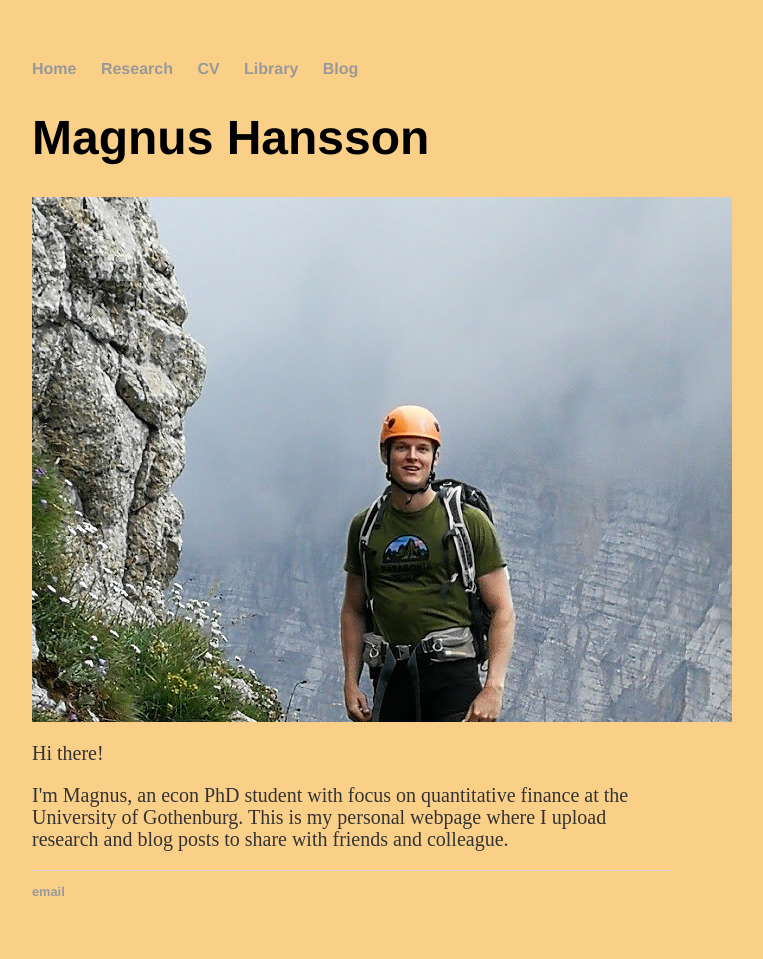
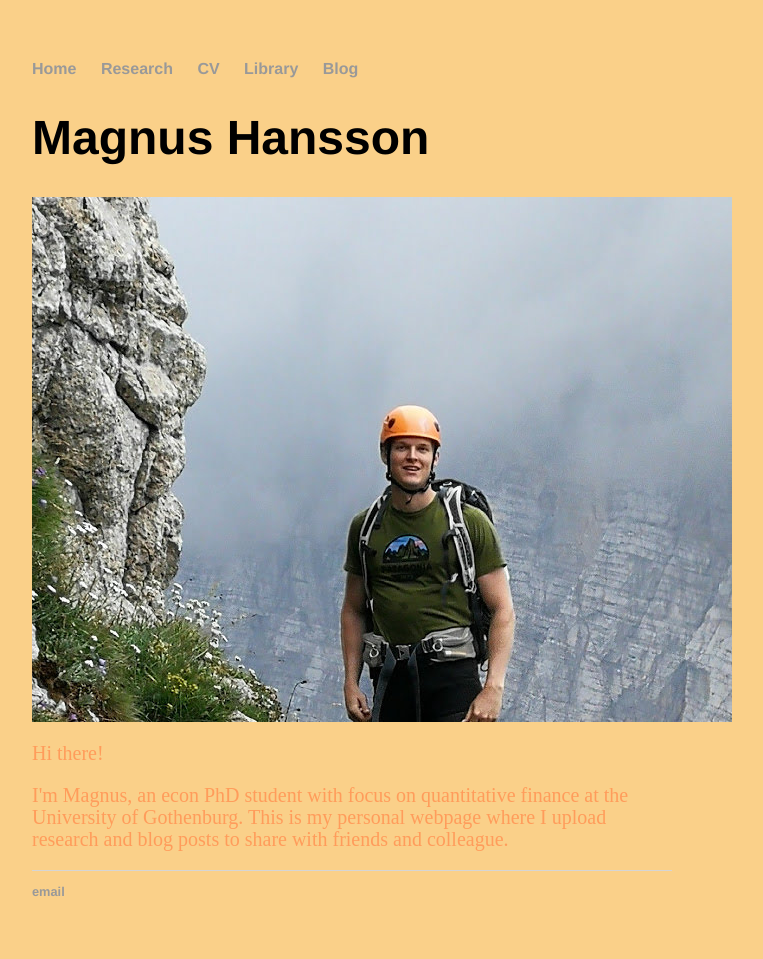
Before and after one commit to HanssonMagnus/HanssonMagnus.github.io, a Jekyll site: the page built from index.html, in a window 1280 px wide. Shown: the whole page, without its empty margins (288-1051 px from the left). Built offline with Jekyll 4.4.1, drawn with Linux system fonts in a browser that asks for light colours.

```diff
--- a/_layouts/default.html
+++ b/_layouts/default.html
@@ -10,7 +10,7 @@
     		<ul>
         		<li><a href="/">Home</a></li>
 	        	<li><a href="/research.html">Research</a></li>
-        		<li><a href="./pdf_files/cv.pdf">CV</a></li>
+        		<li><a href="./pdf_files/cv_magnus.pdf">CV</a></li>
         		<li><a href="/library.html">Library</a></li>
         		<li><a href="/blog.html">Blog</a></li>
     		</ul>
--- a/css/main.css
+++ b/css/main.css
@@ -27,7 +27,7 @@
 p {
     font-size: 1.25em;
     line-height: 1.1em;
-    color: #333;
+    color: #ff9c5b;
 }
 footer {
     border-top: 1px solid #d5d5d5;
```
